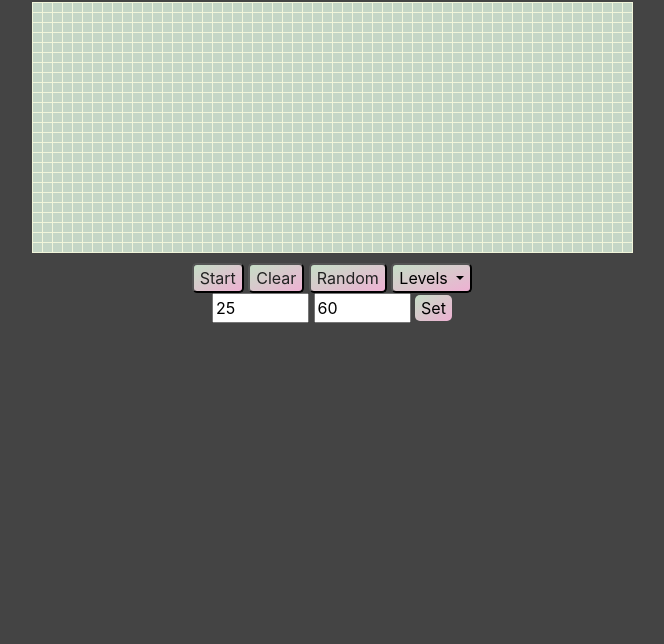
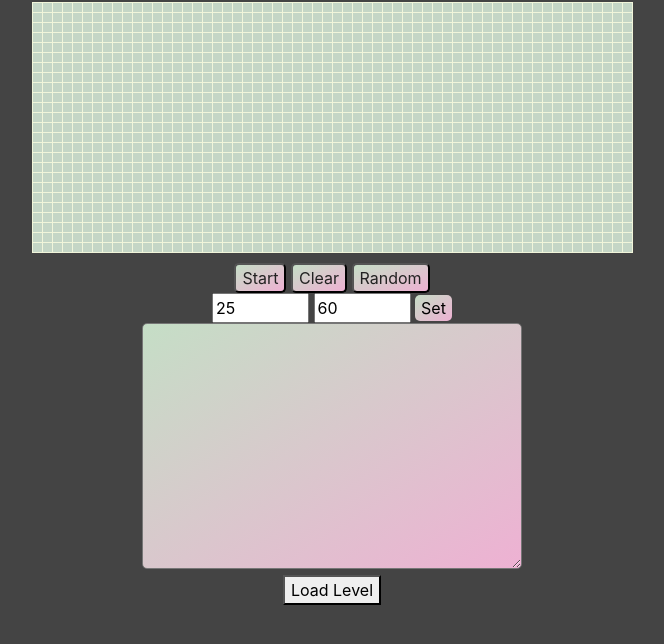
Before and after one commit to dguer/fhwn_web19_2, a plain HTML site: page index.html in a window 1280 px wide. Shown: the part 74-718 px from the top of the page, without its empty margins (308-972 px from the left). Drawn offline with nearby package versions, Linux system fonts and the light colour scheme.

Commit message:
added load

```diff
--- a/index.html
+++ b/index.html
@@ -23,13 +23,6 @@
         <button type="button" class=".btn-xs" id="start"><span>Start</span></button>
         <button type="button" class=".btn-xs" id="clear"><span>Clear</span></button>
         <button type="button" class=".btn-xs" id="random"><span>Random</span></button>
-
-            <button class=".btn-xs dropdown-toggle" onclick="_BusinessLogic.CreateDropDownOfLevels()" type="button"
-             id="level" data-toggle="dropdown" aria-haspopup="true" aria-expanded="false">
-                Levels
-            </button>
-            <div class="dropdown-menu" id="LevelButtonContainer">
-            </div>
     </div>
     <div class="setsize">
         <div class="col">
@@ -38,6 +31,13 @@
             <button type="button" class=".btn-xs" onclick="setSize();" id="size">Set</button>
         </div>
     </div>
+    <div>
+        <center>
+        <textarea name="level" id="level" cols="35" rows="10"></textarea><br>
+        <button type="button" class=".btn-xs" onclick="levelChange();">Load Level</button>
+    </center>
+
+    </div>
 
 
 
--- a/scripts/code.js
+++ b/scripts/code.js
@@ -162,6 +162,30 @@ function randomButtonHandler() {
     }
 }
 
+
+function levelChange() {
+
+    var levelLoad = document.getElementById("level").value;
+    var totalChar = levelLoad.length;
+
+
+
+
+    //levelLoad.split("\n");
+
+        for (var i = 0; i < rows; i++) {
+            for (var j = 0; j < cols; j++) {
+
+                var isLive = levelLoad[j][i];
+                if (isLive == 1) {
+                    var cell = document.getElementById(j + "_" + i);
+                    cell.setAttribute("class", "live");
+                }
+            }
+        }
+
+}
+
 // clear the grid
 function clearButtonHandler() {
     console.log("Clear the game: stop playing, clear the grid");
```
